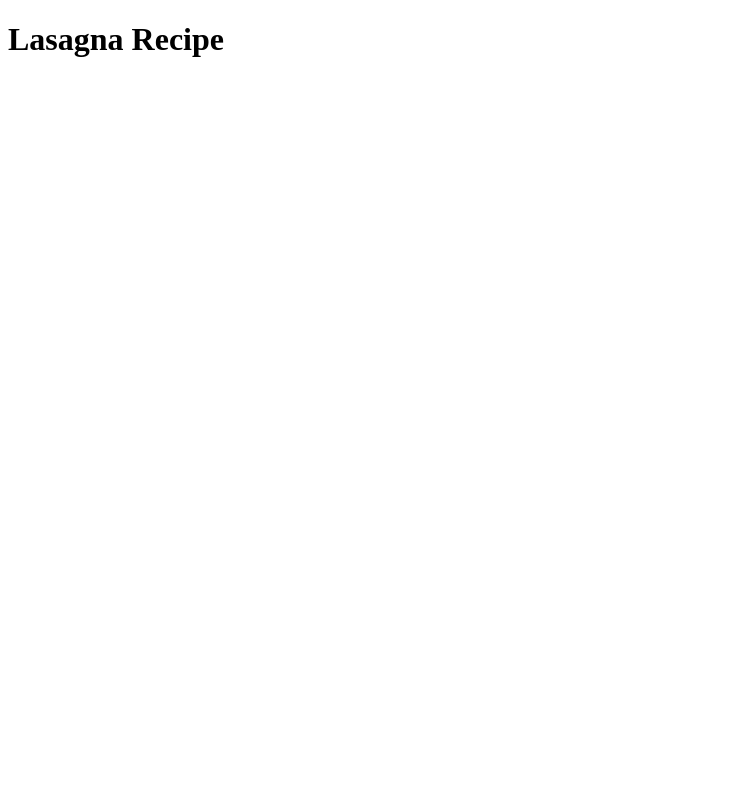
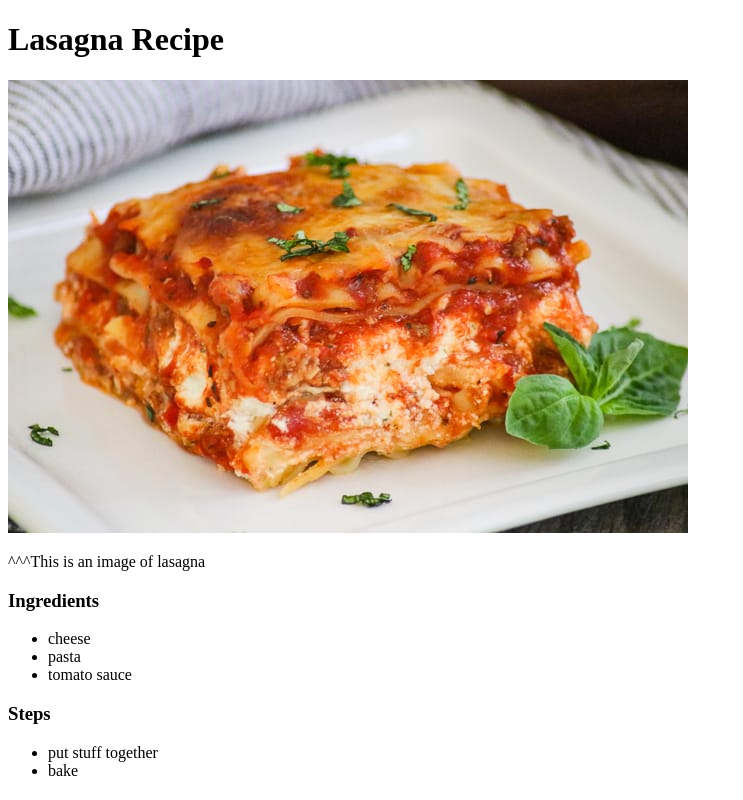
Before and after one commit to AnthonyHNguyen/odin-recipes, a plain HTML site: page recipes/lasagna.html in a window 1280 px wide. Shown: the whole page, without its empty margins (0-743 px from the left). Drawn offline with Linux system fonts and the light colour scheme.

Commit message:
firstcommit

```diff
--- a/recipes/lasagna.html
+++ b/recipes/lasagna.html
@@ -8,5 +8,19 @@
 </head>
 <body>
     <h1>Lasagna Recipe</h1>
+    <img src="lasagnaimage.jpg">
+    <p>^^^This is an image of lasagna</p>
+    <h3>Ingredients</h3>
+    <ul>
+        <li>cheese</li>
+        <li>pasta</li>
+        <li>tomato sauce</li>
+    </ul>
+
+    <h3>Steps</h3>
+    <ul>
+        <li>put stuff together</li>
+        <li>bake</li>
+    </ul>
 </body>
 </html>
```
Also changed, not shown: recipes/lasagnaimage.jpg (added).
